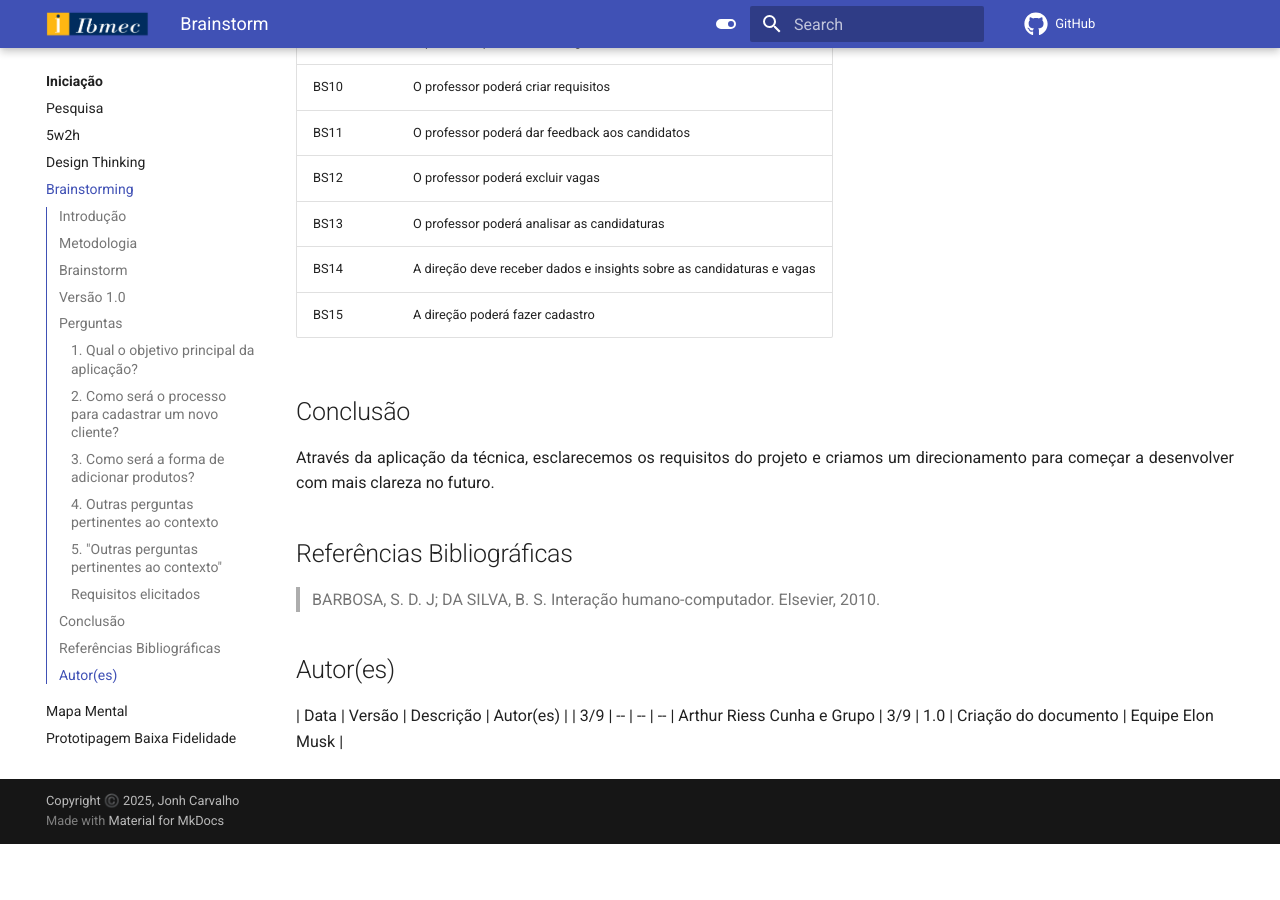
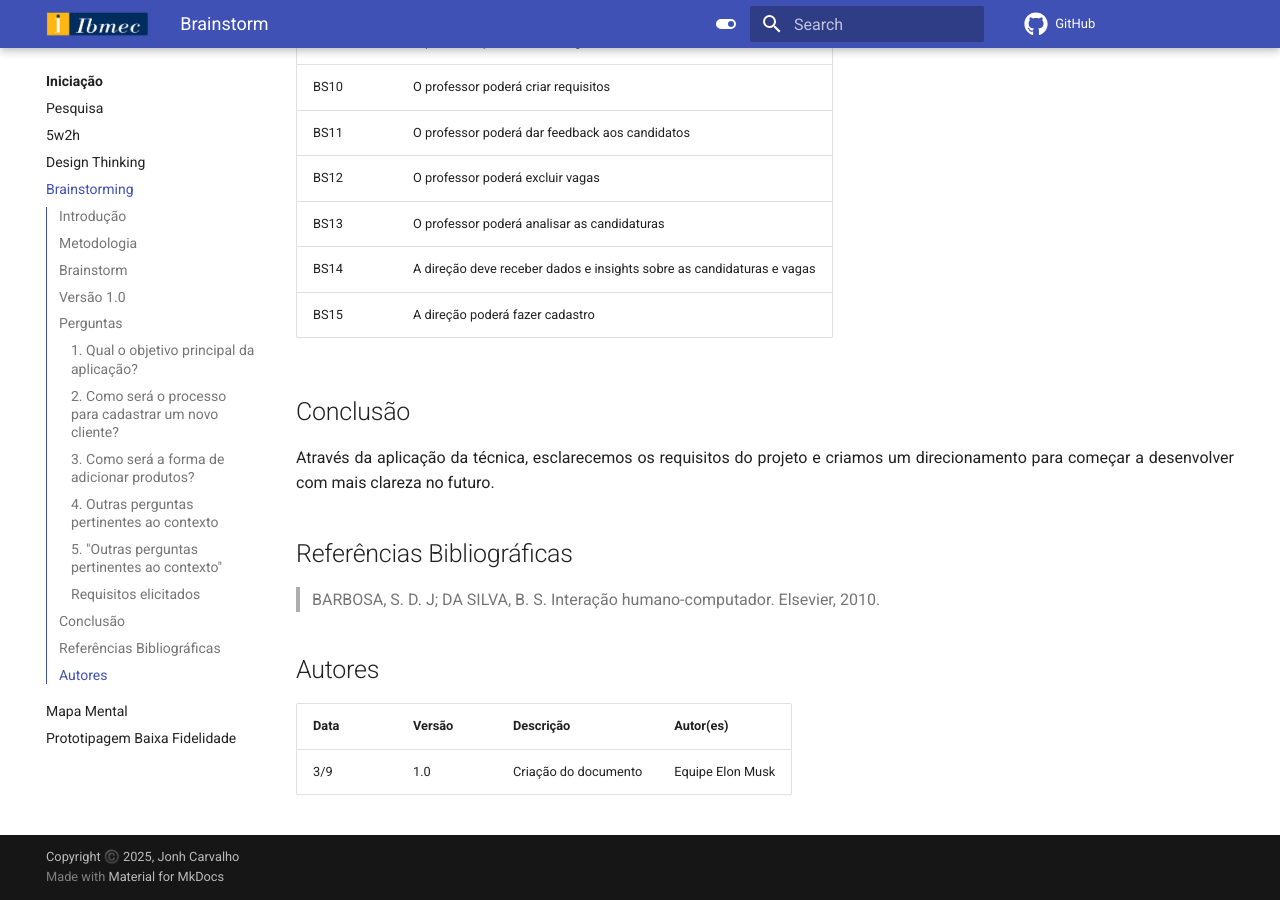
Before and after one commit to Projetos-de-Extensao/PBE_25.2_8004_II, an MkDocs documentation site: the page built from docs/Iniciacao/Brainstorm.md, in a window 1280 px wide and 900 px high, scrolled down 1965 px. Built offline with MkDocs 1.6.1 and Material for MkDocs 9.7.7, drawn with Linux system fonts in a browser that asks for light colours; comment, search, counter and statistics services are not loaded; before the commit the page ends 2809 px from its top, so only the background shows below that.

Commit message:
autoresbrainstom

```diff
--- a/docs/Iniciacao/Brainstorm.md
+++ b/docs/Iniciacao/Brainstorm.md
@@ -83,7 +83,8 @@ Através da aplicação da técnica, esclarecemos os requisitos do projeto e cri
 > BARBOSA, S. D. J; DA SILVA, B. S. Interação humano-computador. Elsevier, 2010.
 
 
-## Autor(es)
+## Autores
+
 | Data | Versão | Descrição | Autor(es) |
-| 3/9 | -- | -- | -- | Arthur Riess Cunha e Grupo
+| -- | -- | -- | -- |
 | 3/9 | 1.0 | Criação do documento | Equipe Elon Musk |
```
